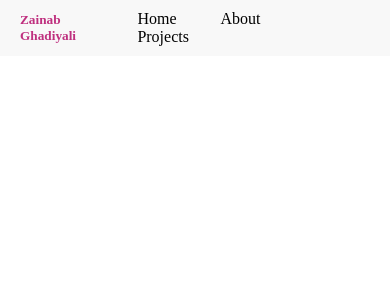
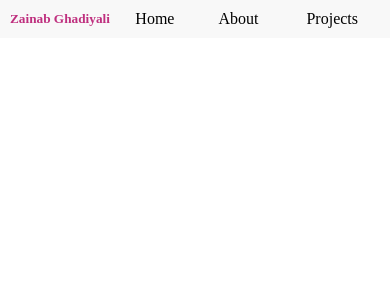
Before and after one commit to zainabghadiyali07/my-portfolio, a React (Create React App) app: page / in a window 390 px wide. Shown: the top 300 px of the page. Built offline with nearby package versions, Linux system fonts and the light colour scheme.

Commit message:
responsive design

```diff
--- a/src/App.css
+++ b/src/App.css
@@ -410,6 +410,10 @@ body {
     flex-direction: column;
   }
 
+  .container_outer_img {
+    margin: 20px;
+  }
+
   .container_content {
     width: auto;
     margin-top: 20px;
@@ -468,4 +472,8 @@ body {
   margin: 0;
 }
 
+.navbar {
+  padding: 10px;
 }
+
+}
```
